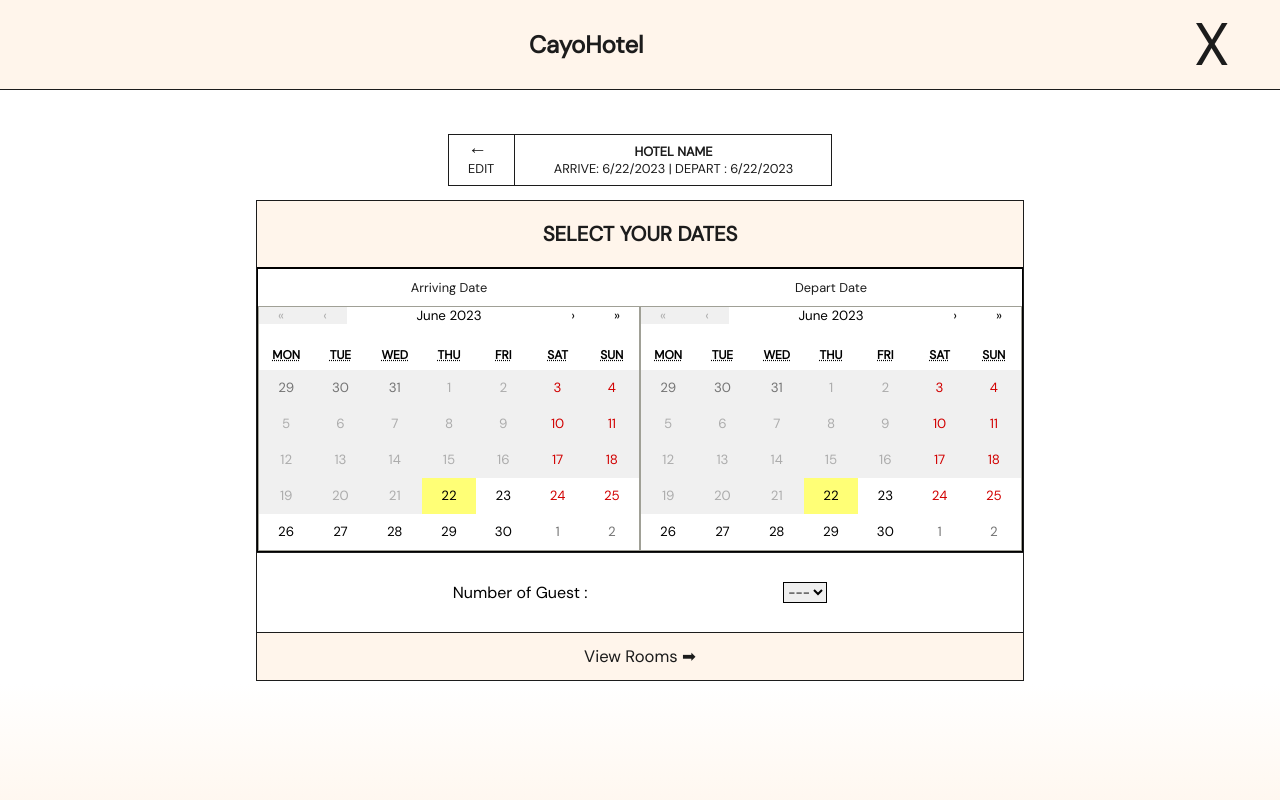
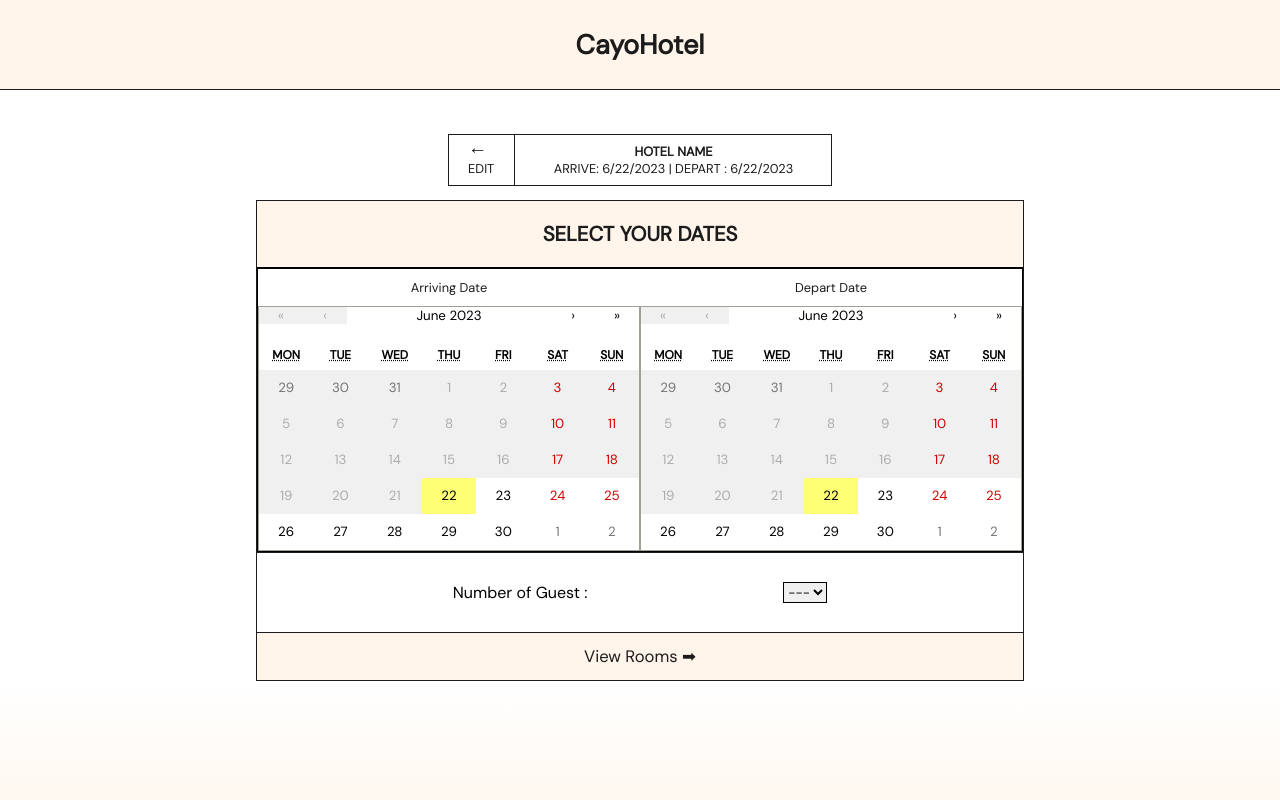
Before and after one commit to NelTeano/Hotel-Reservation, a React (Create React App) app in the folder my-react-app/: page /calendar in a window 1280 px wide. Shown: the top 800 px of the page. Built offline with nearby package versions, Linux system fonts and the light colour scheme.

Commit message:
make the logo as back instead of X button in navbar

```diff
--- a/my-react-app/src/assets/Footer.css
+++ b/my-react-app/src/assets/Footer.css
@@ -1,6 +1,8 @@
 .footer-container {
   display: flex;
   flex-direction: column;
+  position: relative;
+  bottom: 0;
 }
 .foot {
   display: flex;
--- a/my-react-app/src/assets/Navigation.css
+++ b/my-react-app/src/assets/Navigation.css
@@ -2,7 +2,7 @@ nav {
   display: flex;
   position: fixed;
   align-items: center;
-  justify-content: flex-end;
+  justify-content: center;
   height: 90px;
   width: 100%;
   background-color: #fff5eb;
@@ -10,27 +10,28 @@ nav {
   border-bottom: 1px #1c1c1c solid;
 }
 
-.logo {
-  margin-right: 43%;
+
+
+.logo h1 {
+  cursor: pointer;
+  color: #1c1c1c;
+
 }
 
-.logo h1 {
-  color: #1c1c1c;
-  cursor: default;
-}
+.logo  {
 
-.closeIcon {
-  margin-right: 50px;
   transition: ease 0.15s;
 }
 
-.closeIcon a {
+.logo a{
   text-decoration: none;
   color: #1c1c1c;
-  font-size: 60px;
+  font-size: 18px;
   font-weight: 100;
+
 }
 
-.closeIcon:hover {
+.logo:hover {
   scale: 1.15;
+
 }
--- a/my-react-app/src/components/Navigation.js
+++ b/my-react-app/src/components/Navigation.js
@@ -7,10 +7,7 @@ export default function Navigation() {
   return (
     <nav>
       <div className='logo'>
-        <h1>CayoHotel</h1>
-      </div>
-      <div className='closeIcon'>
-        <Link to='/'>X</Link>
+      <Link to='/'><h1>CayoHotel</h1></Link>
       </div>
     </nav>
   );
```
